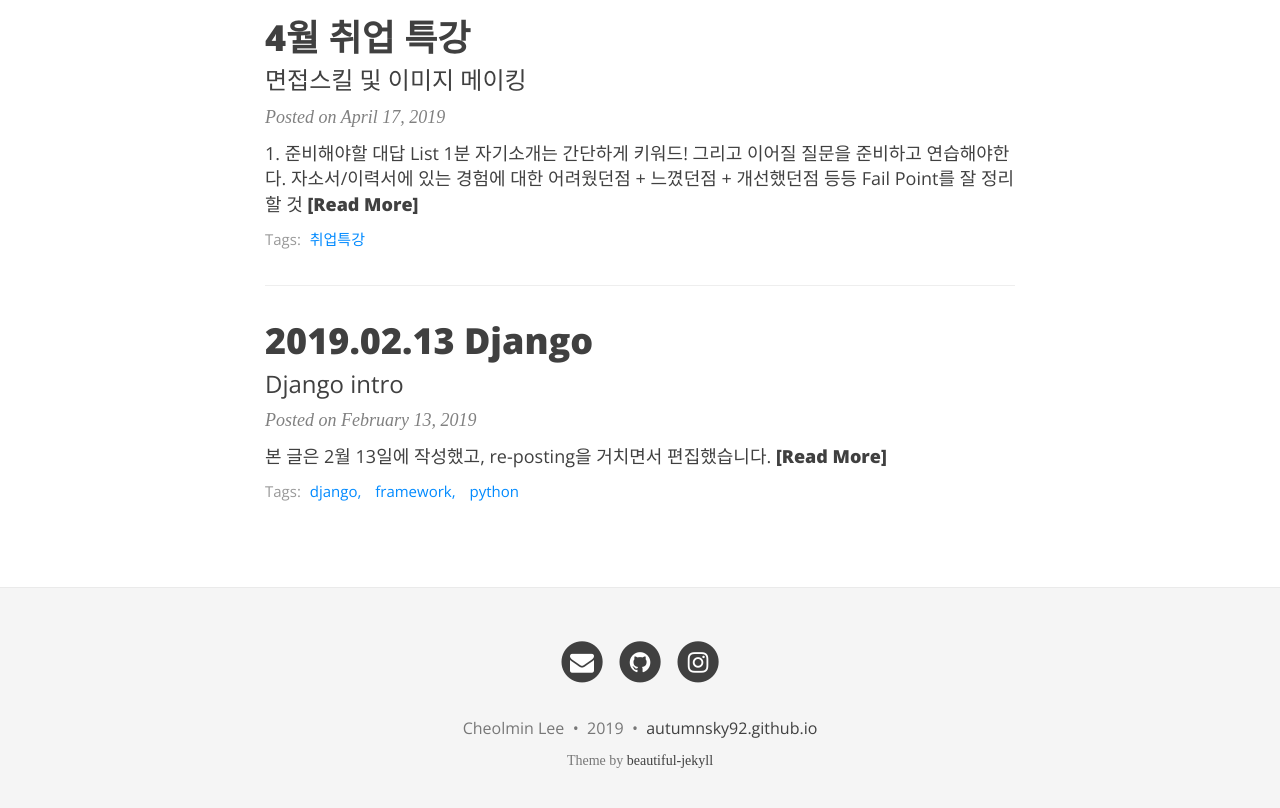
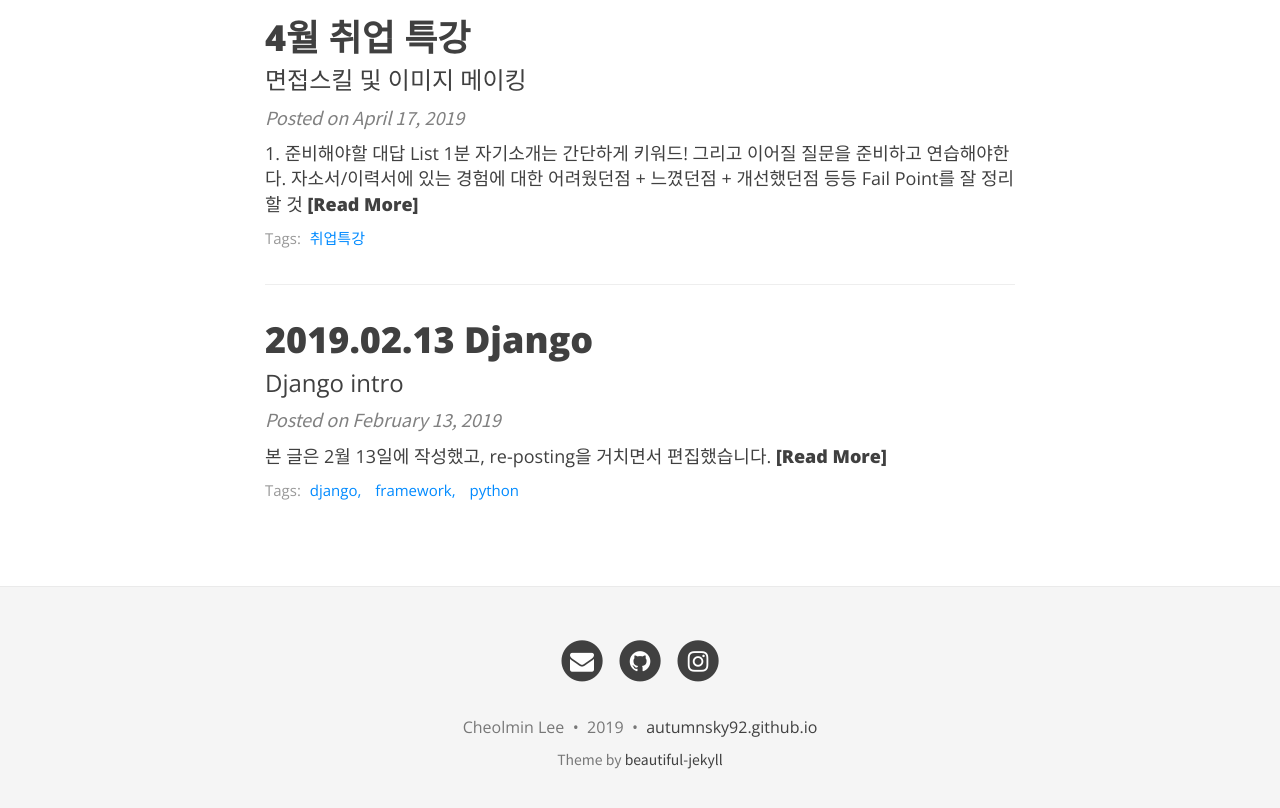
Before and after one commit to DongChanS/AutumnSky92.github.io, a Jekyll site: the page built from index.html, in a window 1280 px wide and 1140 px high. Shown: the part 319-1127 px from the top of the window. Built offline with Jekyll 4.4.1, drawn with Linux system fonts in a browser that asks for light colours; nearby versions of some CDN libraries; some web fonts are replaced; the list of posts is cut into pages by our own code.

Commit message:
눈아파서 폰트바꿈

```diff
--- a/css/main.css
+++ b/css/main.css
@@ -2,12 +2,12 @@
 layout: null
 ---
 @import url("pygment_highlights.css");
-@import url('https://fonts.googleapis.com/css?family=Gamja+Flower');
+@import url('https://fonts.googleapis.com/css?family=Noto+Sans+KR');
 
 /* --- General --- */
 
 body {
-  font-family: 'Gamja Flower', cursive;
+  font-family: 'Noto Sans KR', sans-serif;
   font-size: 18px;
   color: #404040;
   position: relative;
```
